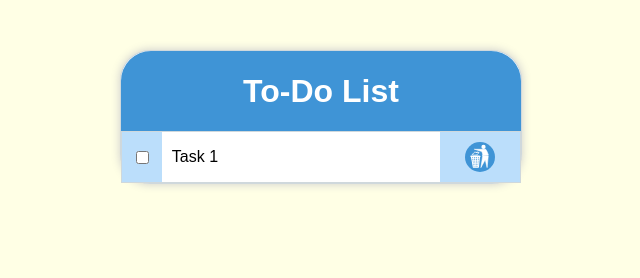
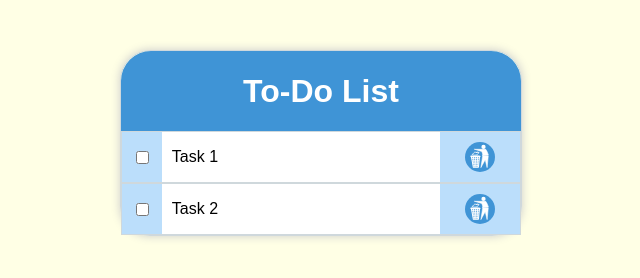
Before and after one commit to FSDonnelly/to-do, a plain HTML site: page index.html in a window 1280 px wide. Shown: the whole page, without its empty margins (319-959 px from the left). Drawn offline with Linux system fonts and the light colour scheme.

Commit message:
add img trash.svg

```diff
--- a/css/style.css
+++ b/css/style.css
@@ -9,7 +9,6 @@ body {
   border-radius: 30px;
   border: 1px solid #cfd8dc;
   box-shadow: 0 0 10px #ccc;
-  background-color: #fff;
 }
 
 .todo-header {
--- a/index.html
+++ b/index.html
@@ -29,6 +29,14 @@
             <div class="task-text col-2">Task 1</div>
             <div class="task-remove col-3"></div>
           </li>
+
+          <li class="task">
+            <div class="task-checked col-1">
+              <input type="checkbox" />
+            </div>
+            <div class="task-text col-2">Task 2</div>
+            <div class="task-remove col-3"></div>
+          </li>
         </ul>
       </div>
     </div>
```
